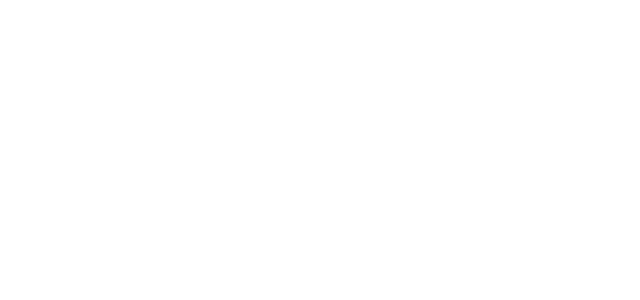
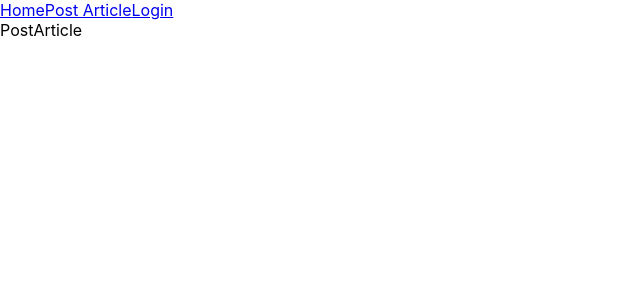
Before and after one commit to hayapy88/blog, a React (Create React App) app: page /postArticle in a window 1280 px wide. Before the commit this address had no page. Shown: the top 300 px of the page, without its empty margins (0-640 px from the left). Built offline with nearby package versions, Linux system fonts and the light colour scheme.

Commit message:
Add Navbar and fix a page name

```diff
--- a/src/App.js
+++ b/src/App.js
@@ -1,16 +1,18 @@
 import "./App.css";
 import { BrowserRouter as Router, Routes, Route, Link } from "react-router-dom";
 import Home from "./components/Home";
-import CreatePost from "./components/CreatePost";
+import PostArticle from "./components/PostArticle";
 import Login from "./components/Login";
 import Logout from "./components/Logout";
+import Navbar from "./components/Navbar";
 
 function App() {
   return (
     <Router>
+      <Navbar />
       <Routes>
         <Route path="/" element={<Home />}></Route>
-        <Route path="/createPost" element={<CreatePost />}></Route>
+        <Route path="/postArticle" element={<PostArticle />}></Route>
         <Route path="/login" element={<Login />}></Route>
         <Route path="/logout" element={<Logout />}></Route>
       </Routes>
--- a/src/components/CreatePost.js
+++ /dev/null
@@ -1,7 +0,0 @@
-import React from "react";
-
-const CreatePost = () => {
-  return <div>CreatePost</div>;
-};
-
-export default CreatePost;
--- /dev/null
+++ b/src/components/Navbar.js
@@ -0,0 +1,14 @@
+import React from "react";
+import { Link } from "react-router-dom";
+
+const Navbar = () => {
+  return (
+    <nav>
+      <Link to="/">Home</Link>
+      <Link to="/postArticle">Post Article</Link>
+      <Link to="/login">Login</Link>
+    </nav>
+  );
+};
+
+export default Navbar;
--- /dev/null
+++ b/src/components/PostArticle.js
@@ -0,0 +1,7 @@
+import React from "react";
+
+const PostArticle = () => {
+  return <div>PostArticle</div>;
+};
+
+export default PostArticle;
```
